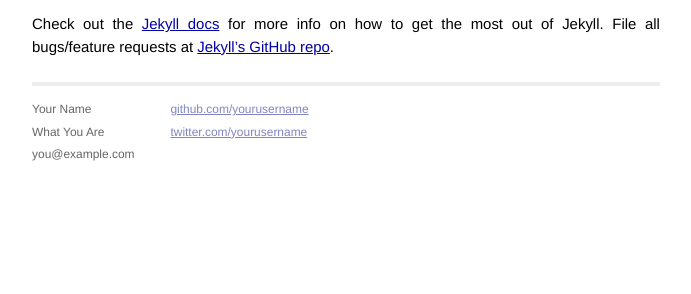
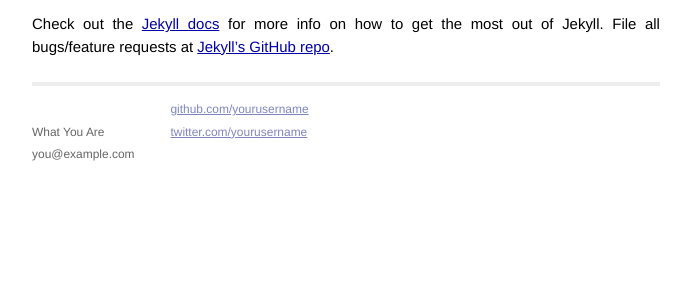
Before and after one commit to xujihui1985/xujihui1985.github.io, a Jekyll site: the page built from _posts/2013-09-26-welcome-to-jekyll.markdown, in a window 1280 px wide. Shown: the part 411-705 px from the top of the page, without its empty margins (294-985 px from the left). Built offline with Jekyll 4.4.1, drawn with Linux system fonts in a browser that asks for light colours; Markdown is read by kramdown in place of the engine named in the settings.

Commit message:
Update default.html

```diff
--- a/_layouts/default.html
+++ b/_layouts/default.html
@@ -26,7 +26,7 @@
           <div class="footer">
             <div class="contact">
               <p>
-                Your Name<br />
+               <br />
                 What You Are<br />
                 you@example.com
               </p>
```
